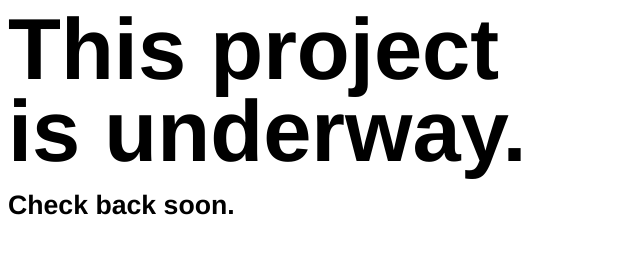
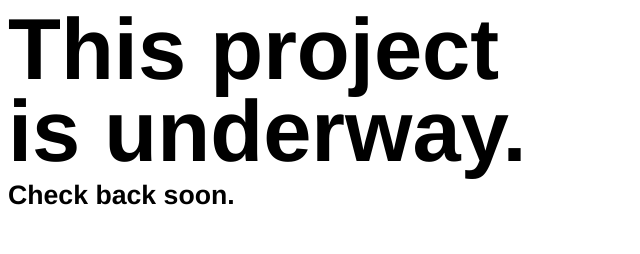
Before and after one commit to mharris13/interactivemedia324, a plain HTML site: page project1/index.html in a window 1280 px wide. Shown: the whole page, without its empty margins (0-640 px from the left). Drawn offline with Linux system fonts and the light colour scheme.

Commit message:
Update index.html

```diff
--- a/project1/index.html
+++ b/project1/index.html
@@ -39,7 +39,7 @@ body {
   font-size: 20pt;
   font-weight: bold;
   color: white;
-  line-height: 80%;
+  line-height: 0%;
   letter-spacing: 0pt;
   text-align: left;
   color: black;
```
